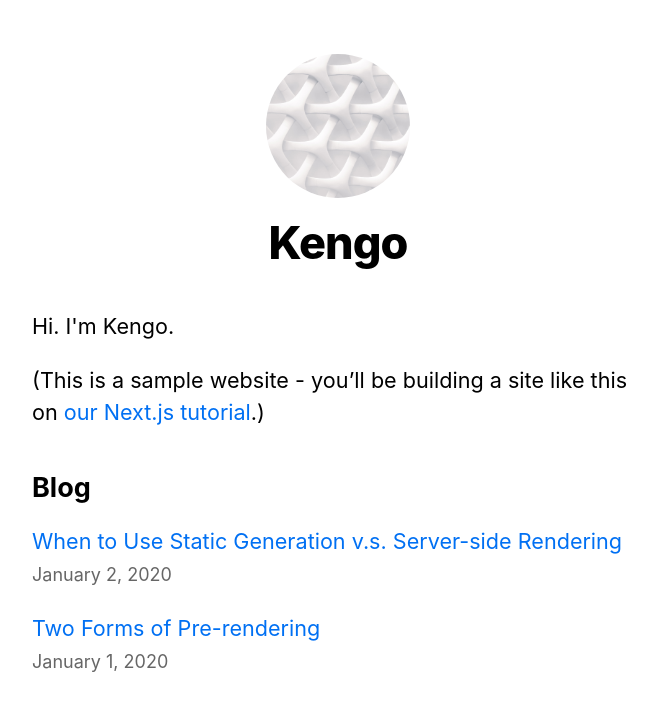
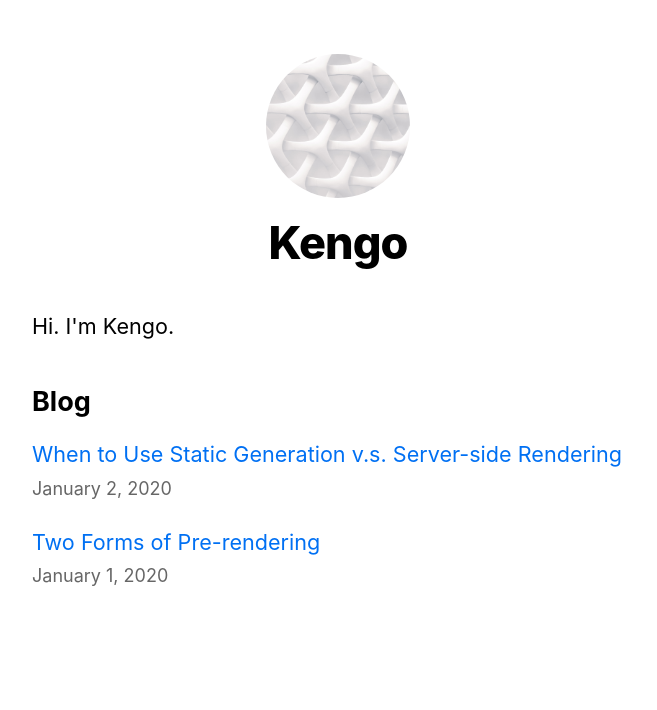
Before and after one commit to takimotok/blog, a Next.js app: page / in a window 1280 px wide. Shown: the top 710 px of the page, without its empty margins (302-959 px from the left). Built offline with nearby package versions, Linux system fonts and the light colour scheme.

Commit message:
[change] remove unnecessary sentences from index.js

```diff
--- a/pages/index.js
+++ b/pages/index.js
@@ -22,10 +22,6 @@
       </Head>
       <section className={utilStyles.headingMd}>
         <p>Hi. I'm Kengo.</p>
-        <p>
-          (This is a sample website - you’ll be building a site like this on{' '}
-          <a href="https://nextjs.org/learn">our Next.js tutorial</a>.)
-        </p>
       </section>
 
       {/* Add this <section> tag below the existing <section> tag */}
```
